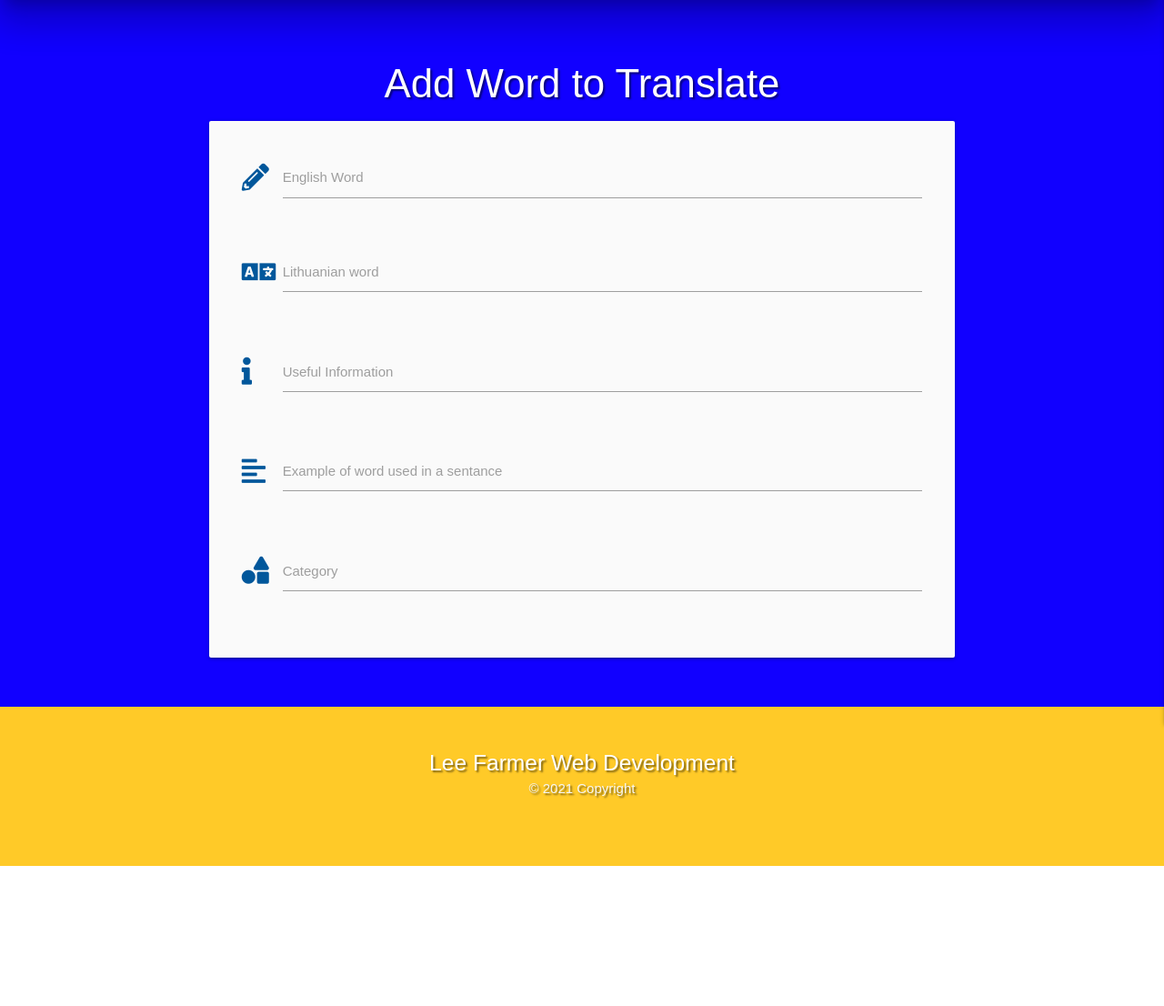
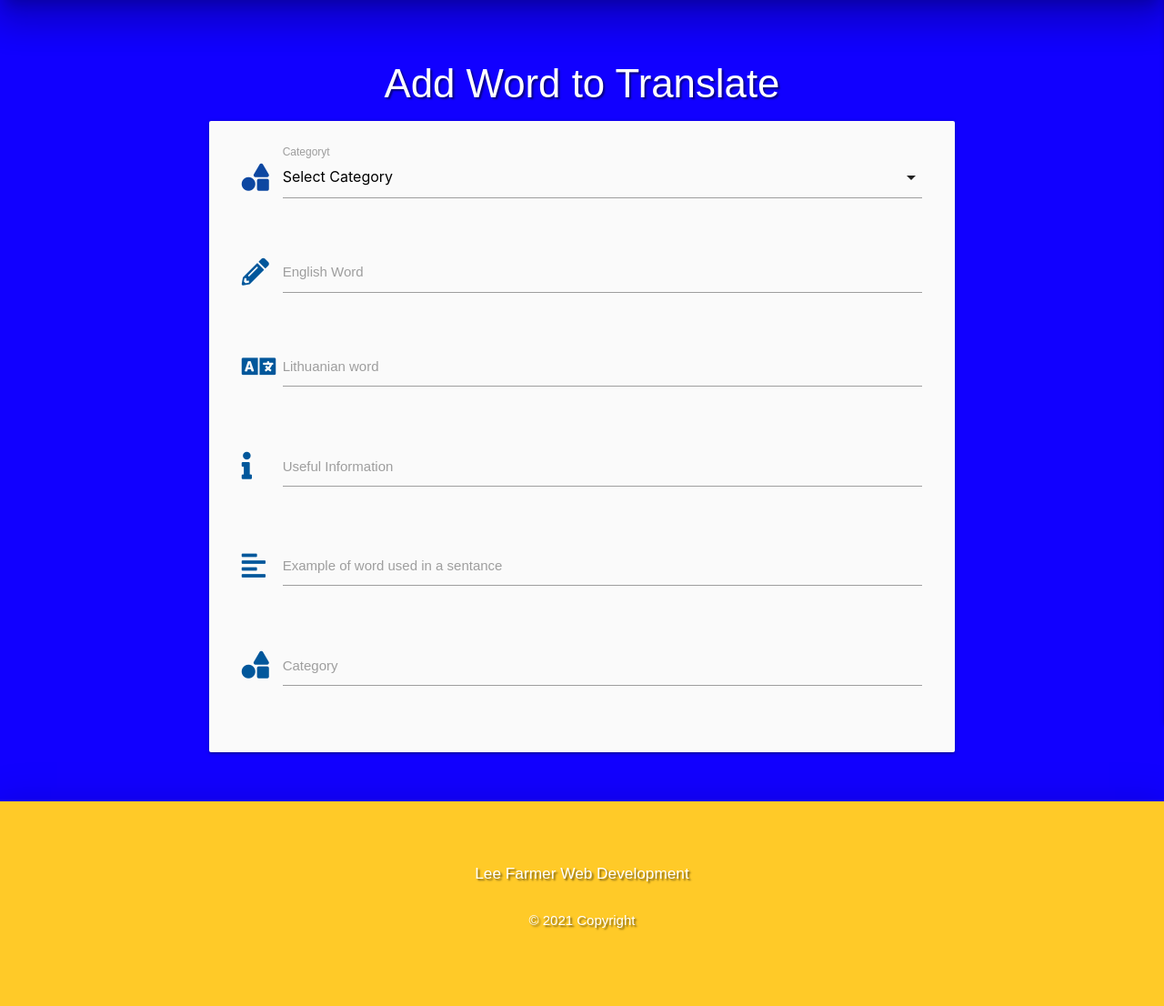
Before and after one commit to Leefarmer83/Translate-It, a Flask app: page /add_words in a window 1280 px wide. Shown: the part 64-1170 px from the top of the page at 91% size. Before the commit the page ends 1016 px from the top, so only its background shows below. Run offline with Flask 2, Linux system fonts and the light colour scheme; data that the repository does not hold is empty; some libraries are stand-ins or nearby versions; some web fonts are replaced.

Commit message:
added category drop down and styl

```diff
--- a/app.py
+++ b/app.py
@@ -100,7 +100,9 @@ def logout():
 
 @app.route("/add_words")
 def add_words():
-    return render_template("add_words.html")
+    categories = mongo.db.categories.find().sort("category_name", 1)
+    return render_template("add_words.html", categories=categories)
+
 
 if __name__ == "__main__":
     app.run(host=os.environ.get("IP"),
--- a/static/css/style.css
+++ b/static/css/style.css
@@ -8,6 +8,13 @@ body {
 	font-family: 'Ribeye', sans-serif;
 }
 
+.card .card-content {
+    background-color: #c0e1ff;
+}
+
+.grey.lighten-4 {
+    background-color: #c0e1ff !important;
+}
 
 /*------------------ Text Style ------------------*/
 .text-shadow {
@@ -22,6 +29,32 @@ h5 {
 
 .container {
     padding: 3%;
+}
+
+.dropdown-content li>a, .dropdown-content li>span {
+    color: #09035a;
+
+}
+
+.tabs .tab a:hover, .tabs .tab a.active {
+
+    color: #09035a;
+}
+
+tabs .tab a {
+    color: #09035a;
+}
+
+.tabs .indicator {
+    background-color: #09035a;
+}
+
+.tabs .tab a {
+    color: #09035a;
+}
+
+.tabs .tab a:focus, .tabs .tab a:focus.active {
+    background-color: rgb(255 220 122 / 82%);
 }
 
 /*------------------ Font-Awesome Style ------------------*/
--- a/static/js/script.js
+++ b/static/js/script.js
@@ -4,4 +4,5 @@
 $(document).ready(function () {
     $(".sidenav").sidenav({edge: "right"});
     $('.tabs').tabs();
+    $('select').formSelect();
 });
--- a/templates/add_words.html
+++ b/templates/add_words.html
@@ -5,6 +5,18 @@
 
     <div class="row card-panel grey lighten-5">
         <form class="col s12" method="POST" action="">
+            <div class="row">
+                <div class="input-field col s12">
+                    <i class="fas fa-shapes prefix blue-text text-darken-4"></i>
+                    <select id="category_name" name="category_name" class="validate" required>
+                        <option value="" disabled selected>Select Category</option>
+                        {% for category in categories %}
+                            <option class="black-text" value="{{ category.category_name}}">{{ category.category_name}}</option>
+                        {% endfor %}
+                    </select>
+                    <label for="category_name">Categoryt</label>
+                </div>
+            </div>
             <div class="row">
                 <div class="input-field col s12">
                     <i class="fas fa-pencil-alt prefix light-blue-text text-darken-4"></i>
--- a/templates/base.html
+++ b/templates/base.html
@@ -77,12 +77,15 @@
         {% endblock %}
     </main>
 
-    <footer class="page-footer text-shadow amber lighten-1">
+    <footer class="page-footer z-depth-5 text-shadow amber lighten-1">
         <div class="container">
             <div class="row">
-                <div class="col s12 center-align ">
-                    <h5 class="white-text">Lee Farmer Web Development</h5>
-                    <p class="grey-text text-lighten-4">© 2021 Copyright</p>
+                <div class="center-align white-text text-shadow">
+                    <h6>
+                    Lee Farmer Web Development
+                    </h6>
+                    <div class="center-align white-text text-shadow container">© 2021 Copyright
+                    </div>
                 </div>
             </div>
         </div>
```
